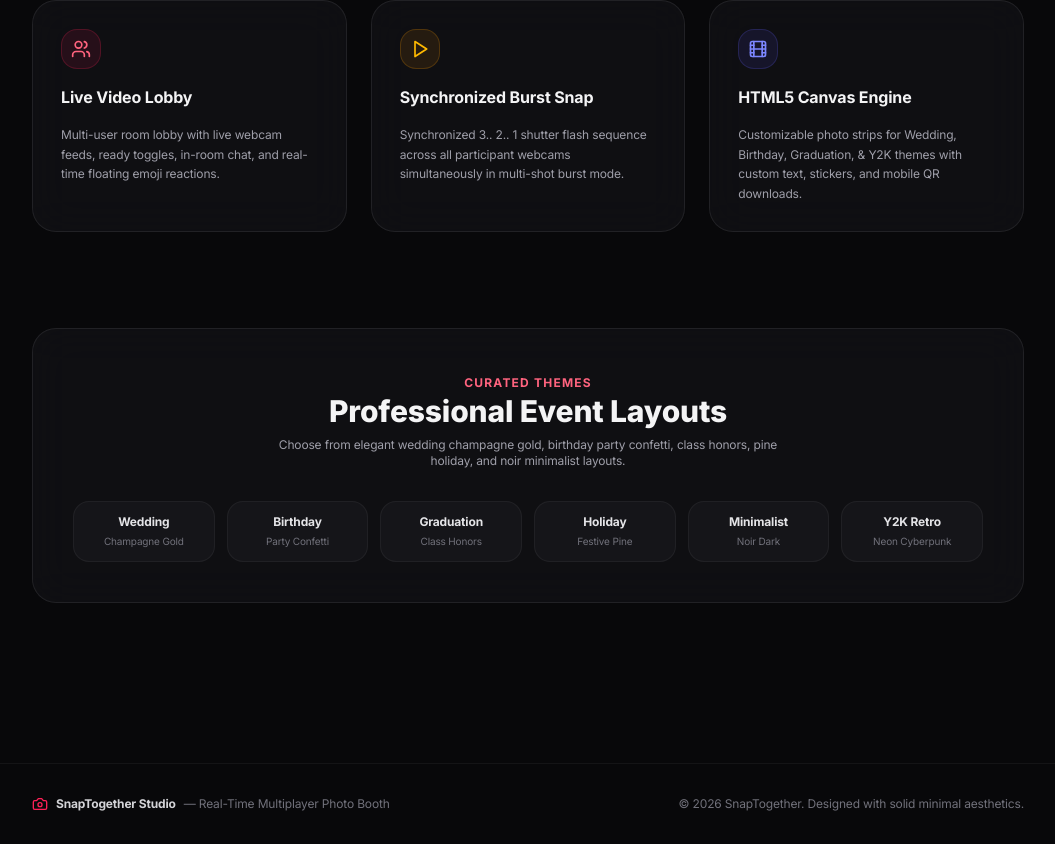
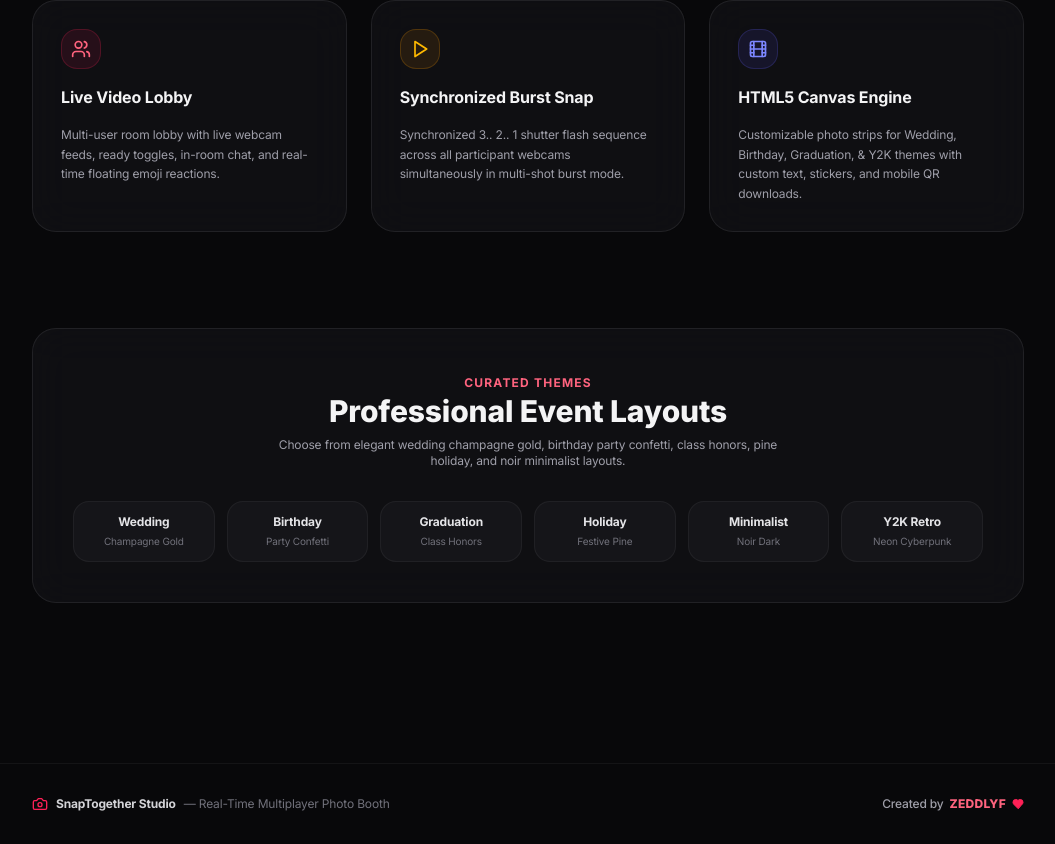
Before and after one commit to zeddlyf/PhotoBot, a React (Vite) app in the folder client/: page / in a window 1280 px wide. Shown: the part 771-1615 px from the top of the page, without its empty margins (112-1167 px from the left). Built offline with nearby package versions, Linux system fonts and the light colour scheme; a web font is replaced by a local one.

Commit message:
Add zeddlyf branding to website footer and photo strip canvas footers

```diff
--- a/client/src/App.tsx
+++ b/client/src/App.tsx
@@ -6,7 +6,7 @@ import { JoinRoom } from './pages/JoinRoom';
 import { BoothRoom } from './pages/BoothRoom';
 import { Gallery } from './pages/Gallery';
 import { Profile } from './pages/Profile';
-import { Camera, PlusCircle, UserCheck, Film } from 'lucide-react';
+import { Camera, PlusCircle, UserCheck, Film, Heart } from 'lucide-react';
 
 const Navbar: React.FC = () => {
   const location = useLocation();
@@ -82,7 +82,11 @@ const Footer: React.FC = () => (
         <span className="font-bold text-zinc-300">SnapTogether Studio</span>
         <span>— Real-Time Multiplayer Photo Booth</span>
       </div>
-      <p>© 2026 SnapTogether. Designed with solid minimal aesthetics.</p>
+      <p className="flex items-center gap-1.5 font-medium text-zinc-400">
+        <span>Created by</span>
+        <span className="font-extrabold text-rose-400 tracking-wide uppercase">zeddlyf</span>
+        <Heart className="h-3 w-3 text-rose-500 fill-rose-500 inline" />
+      </p>
     </div>
   </footer>
 );
--- a/client/src/utils/canvasRenderer.ts
+++ b/client/src/utils/canvasRenderer.ts
@@ -121,7 +121,7 @@ export async function generatePhotoStripCanvas(
             console.warn(`Failed to render image slot ${i}`, err);
           }
         } else {
-          // Role Placeholder Text (Left Column = Host, Right Column = Joiner)
+          // Role Placeholder Text
           const roleLabel = c === 0 ? `HOST (SLOT #${i + 1})` : `JOINER (SLOT #${i + 1})`;
           ctx.fillStyle = 'rgba(255, 255, 255, 0.25)';
           ctx.font = 'bold 24px sans-serif';
@@ -131,7 +131,7 @@ export async function generatePhotoStripCanvas(
       }
     }
 
-    // Grid Footer Section
+    // Grid Footer Section with zeddlyf branding
     const footerY = canvas.height - footerHeight / 2 - 10;
     ctx.save();
     ctx.textAlign = 'center';
@@ -145,12 +145,12 @@ export async function generatePhotoStripCanvas(
     ctx.fillText((subText || template.subText || 'PAIR PHOTO BOOTH').toUpperCase(), canvas.width / 2, footerY + 28);
 
     ctx.fillStyle = footerSubTextColor;
-    ctx.font = '500 18px "Inter", sans-serif';
-    ctx.fillText(`• ${eventDate.toUpperCase()} • STAGE STUDIO`, canvas.width / 2, footerY + 62);
+    ctx.font = '600 18px "Inter", sans-serif';
+    ctx.fillText(`• ${eventDate.toUpperCase()} • CREATED BY ZEDDLYF`, canvas.width / 2, footerY + 62);
     ctx.restore();
 
   } else {
-    // 4-Slot Vertical Polaroid Strip Renderer (Turn-Based Alternating Host & Joiner)
+    // 4-Slot Vertical Polaroid Strip Renderer
     const borderWidth = 30;
     ctx.strokeStyle = primaryTextColor;
     ctx.lineWidth = borderWidth;
@@ -235,6 +235,7 @@ export async function generatePhotoStripCanvas(
       }
     }
 
+    // Vertical Strip Footer with zeddlyf branding
     const footerY = canvas.height - 90;
     ctx.save();
     ctx.textAlign = 'center';
@@ -243,8 +244,8 @@ export async function generatePhotoStripCanvas(
     ctx.fillText(`• ${eventDate.toUpperCase()} •`, 400, footerY);
 
     ctx.fillStyle = footerSubTextColor;
-    ctx.font = '500 22px "Inter", sans-serif';
-    ctx.fillText('SNAPTOGETHER.APP — CREATED WITH FRIENDS', 400, footerY + 40);
+    ctx.font = '600 22px "Inter", sans-serif';
+    ctx.fillText('SNAPTOGETHER.APP — CREATED BY ZEDDLYF', 400, footerY + 40);
     ctx.restore();
   }
 
```
